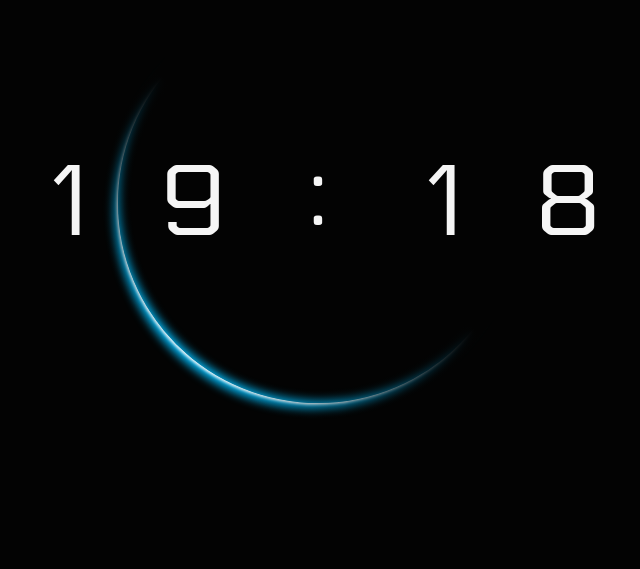
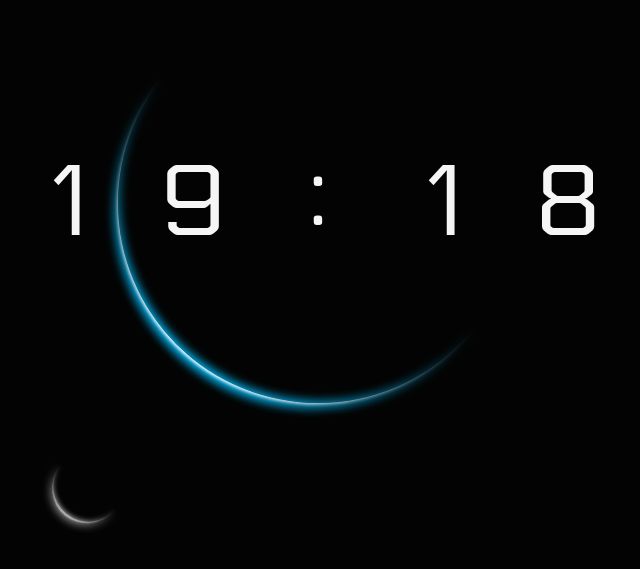
Before and after one commit to viGITory/clock, a website built with webpack: page src/pages/index.html in a window 1280 px wide. Shown: the part 197-766 px from the top of the page, without its empty margins (322-962 px from the left). Built offline with nearby package versions, Linux system fonts and the light colour scheme.

Commit message:
feat: add planet satellite

```diff
--- a/src/components/clock/clock.scss
+++ b/src/components/clock/clock.scss
@@ -1,30 +1,56 @@
 .clock {
   position: relative;
+
+  &__circle,
+  &__circle::before,
+  &__satellite,
+  &__satellite::after {
+    position: absolute;
+  }
+
+  &__circle,
+  &__satellite {
+    border-radius: 50%;
+  }
 
   &__circle {
     width: 100%;
     height: 100%;
 
-    border-radius: 50%;
     box-shadow: inset 0 -3px 10px #00bfff, 0 2px 3px #fff, 0 7px 10px #00bfff;
 
     transition: transform .5s;
 
-    &,
     &::before {
-      position: absolute;
-    }
-
-    &::before {
-      top: 50%;
-      left: 50%;
       width: 105%;
       height: 105%;
+    }
+  }
 
-      content: "";
-      background-image: linear-gradient(to bottom, #030303 50%, transparent);
+  &__circle::before,
+  &__satellite::after {
+    top: 50%;
+    left: 50%;
 
-      transform: translate(-50%, -50%);
+    content: "";
+    background-image: linear-gradient(to bottom, #030303 50%, transparent);
+
+    transform: translate(-50%, -50%);
+  }
+
+  &__satellite {
+    bottom: -200px;
+    left: 50%;
+    width: 70px;
+    height: 70px;
+
+    box-shadow: inset 0 -1px 5px #fff, 0 2px 1px #fff, 0 3px 10px #fff;
+
+    transform: translateX(-50%);
+
+    &::after {
+      width: 150%;
+      height: 150%;
     }
   }
 }
--- a/src/components/clock/clock.ts
+++ b/src/components/clock/clock.ts
@@ -6,6 +6,7 @@ export default class Clock {
   hoursArrow!: HTMLDivElement;
   minutesArrow!: HTMLDivElement;
   secondsArrow!: HTMLDivElement;
+  clockSatellite!: HTMLDivElement;
 
   constructor() {
     this.container = document.createElement('div') as HTMLDivElement;
@@ -14,7 +15,9 @@ export default class Clock {
 
   public render = (): HTMLDivElement => {
     this.container.innerHTML = `
-      <div class="clock__circle"></div>
+      <div class="clock__circle">
+        <div class="clock__satellite"></div>
+      </div>
       <div class="clock-digital"></div>
       <div class="clock-analog hide">
         <div class="clock-analog__num clock-analog__num--12">12</div>
```
